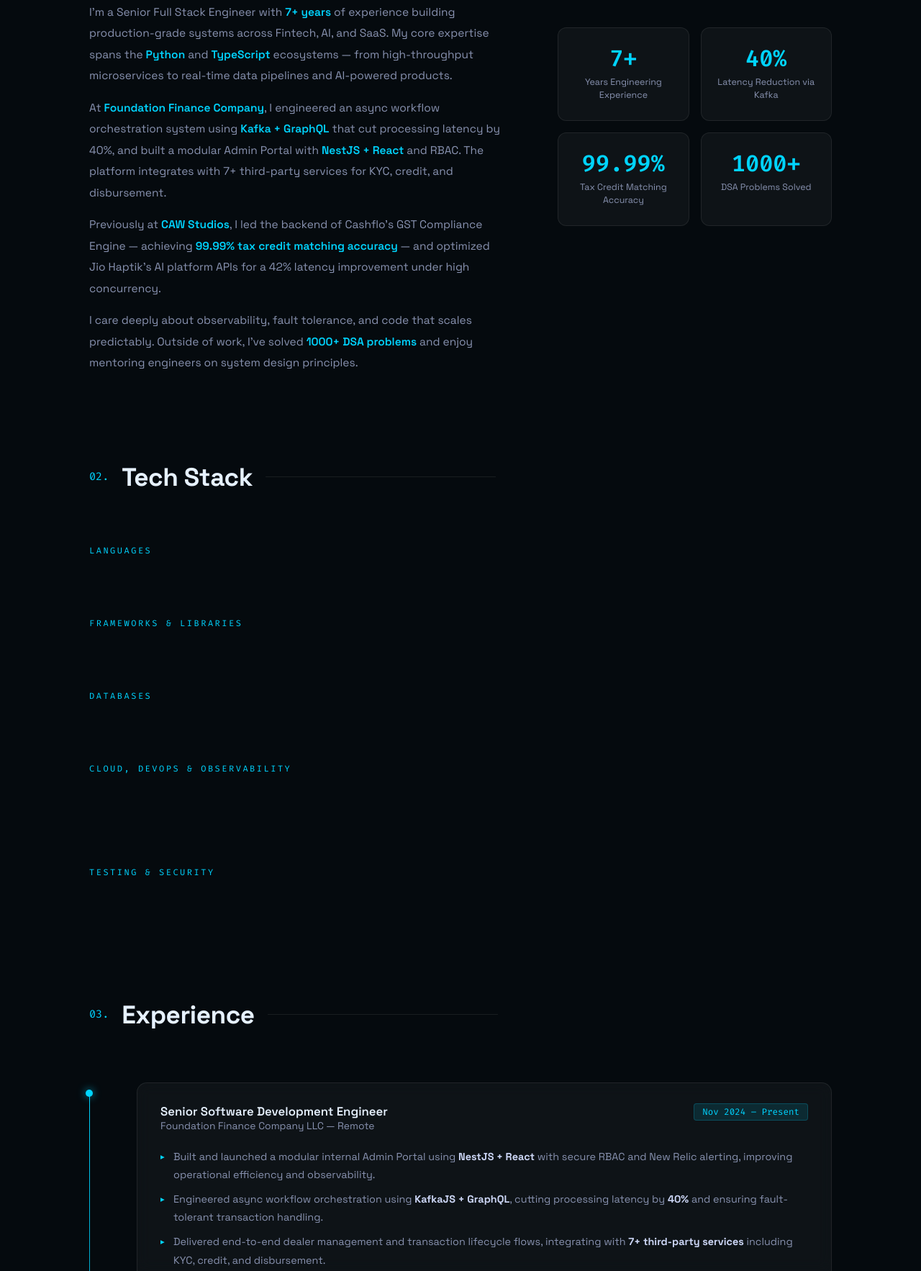
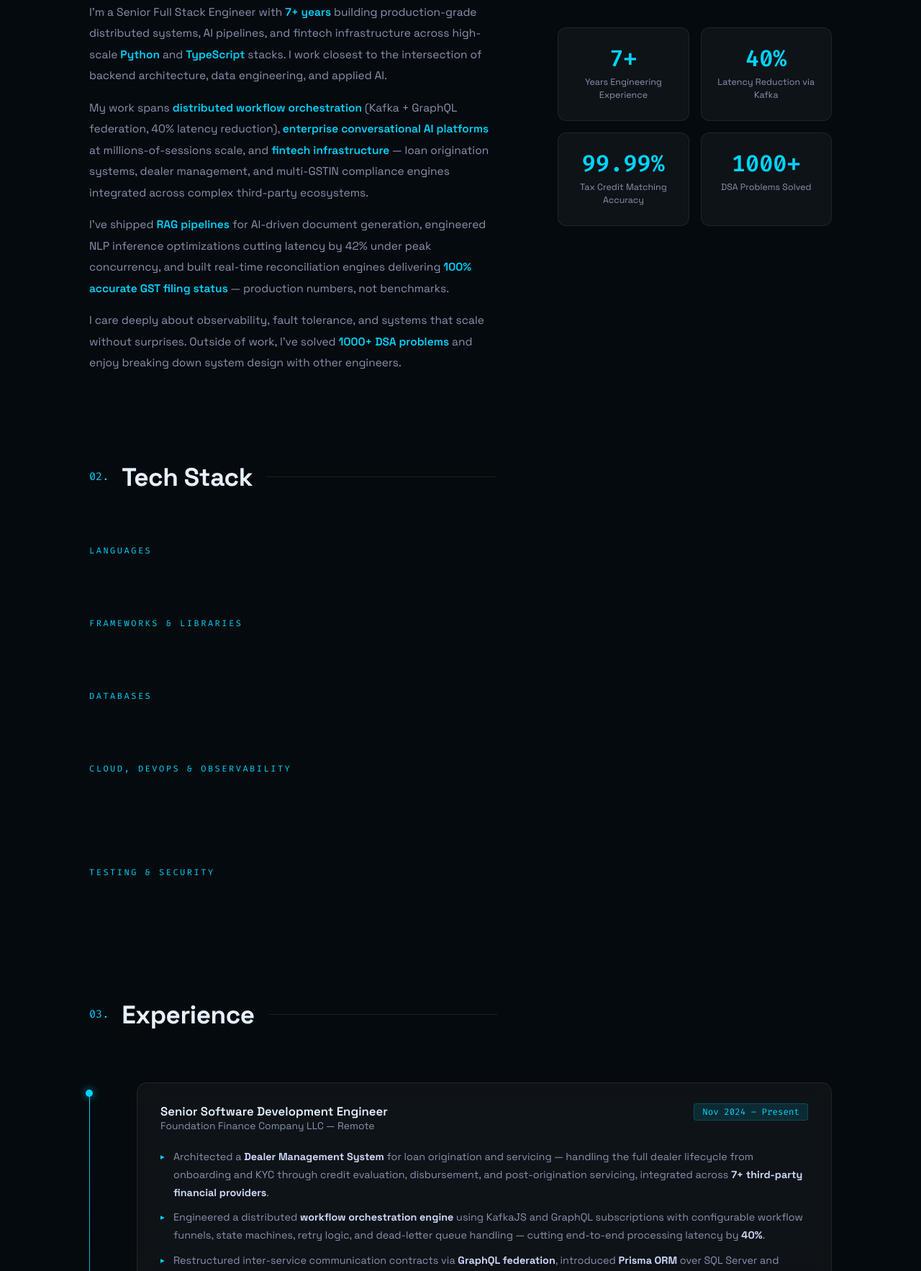
Before and after one commit to GagandeepSM/gagandeepsm.github.io, a plain HTML site: page index.html in a window 1280 px wide. Shown: the part 1034-2800 px from the top of the page at 72% size. Drawn offline with nearby package versions, Linux system fonts and the light colour scheme.

Commit message:
Upgrade experience bullets with full technical depth, anonymise freelance role

```diff
--- a/index.html
+++ b/index.html
@@ -659,7 +659,7 @@
     <div id="tsparticles"></div>
     <div class="hero-content">
       <p class="hero-tag" id="hTag">// Hi, my name is</p>
-      <h1 class="hero-name" id="hName">Gagandeep SM.</h1>
+      <h1 class="hero-name" id="hName">Gagandeep</h1>
       <h2 class="hero-subtitle" id="hSub">
         I build <span class="typed" id="typed"></span><span class="cursor-blink"></span>
       </h2>
@@ -689,26 +689,28 @@
     <div class="about-grid">
       <div class="about-text">
         <p>
-          I'm a Senior Full Stack Engineer with <strong>7+ years</strong> of experience building
-          production-grade systems across Fintech, AI, and SaaS. My core expertise spans the
-          <strong>Python</strong> and <strong>TypeScript</strong> ecosystems — from high-throughput
-          microservices to real-time data pipelines and AI-powered products.
+          I'm a Senior Full Stack Engineer with <strong>7+ years</strong> building production-grade
+          distributed systems, AI pipelines, and fintech infrastructure across high-scale
+          <strong>Python</strong> and <strong>TypeScript</strong> stacks. I work closest to the
+          intersection of backend architecture, data engineering, and applied AI.
         </p>
         <p>
-          At <strong>Foundation Finance Company</strong>, I engineered an async workflow
-          orchestration system using <strong>Kafka + GraphQL</strong> that cut processing latency
-          by 40%, and built a modular Admin Portal with <strong>NestJS + React</strong> and RBAC.
-          The platform integrates with 7+ third-party services for KYC, credit, and disbursement.
+          My work spans <strong>distributed workflow orchestration</strong> (Kafka + GraphQL
+          federation, 40% latency reduction), <strong>enterprise conversational AI platforms</strong>
+          at millions-of-sessions scale, and <strong>fintech infrastructure</strong> — loan
+          origination systems, dealer management, and multi-GSTIN compliance engines integrated
+          across complex third-party ecosystems.
         </p>
         <p>
-          Previously at <strong>CAW Studios</strong>, I led the backend of Cashflo's GST Compliance
-          Engine — achieving <strong>99.99% tax credit matching accuracy</strong> — and optimized
-          Jio Haptik's AI platform APIs for a 42% latency improvement under high concurrency.
+          I've shipped <strong>RAG pipelines</strong> for AI-driven document generation, engineered
+          NLP inference optimizations cutting latency by 42% under peak concurrency, and built
+          real-time reconciliation engines delivering <strong>100% accurate GST filing status</strong>
+          — production numbers, not benchmarks.
         </p>
         <p>
-          I care deeply about observability, fault tolerance, and code that scales predictably.
-          Outside of work, I've solved <strong>1000+ DSA problems</strong> and enjoy mentoring
-          engineers on system design principles.
+          I care deeply about observability, fault tolerance, and systems that scale without
+          surprises. Outside of work, I've solved <strong>1000+ DSA problems</strong> and enjoy
+          breaking down system design with other engineers.
         </p>
       </div>
       <div class="about-stats">
@@ -822,9 +824,10 @@
             <span class="t-period">Nov 2024 &ndash; Present</span>
           </div>
           <ul class="t-bullets">
-            <li>Built and launched a modular internal Admin Portal using <strong>NestJS + React</strong> with secure RBAC and New Relic alerting, improving operational efficiency and observability.</li>
-            <li>Engineered async workflow orchestration using <strong>KafkaJS + GraphQL</strong>, cutting processing latency by <strong>40%</strong> and ensuring fault-tolerant transaction handling.</li>
-            <li>Delivered end-to-end dealer management and transaction lifecycle flows, integrating with <strong>7+ third-party services</strong> including KYC, credit, and disbursement.</li>
+            <li>Architected a <strong>Dealer Management System</strong> for loan origination and servicing — handling the full dealer lifecycle from onboarding and KYC through credit evaluation, disbursement, and post-origination servicing, integrated across <strong>7+ third-party financial providers</strong>.</li>
+            <li>Engineered a distributed <strong>workflow orchestration engine</strong> using KafkaJS and GraphQL subscriptions with configurable workflow funnels, state machines, retry logic, and dead-letter queue handling — cutting end-to-end processing latency by <strong>40%</strong>.</li>
+            <li>Restructured inter-service communication contracts via <strong>GraphQL federation</strong>, introduced <strong>Prisma ORM</strong> over SQL Server and MongoDB for type-safe multi-database access, and enforced CQRS patterns across critical transaction flows.</li>
+            <li>Built a modular <strong>Admin Portal</strong> (NestJS + React) with granular RBAC, enabling ops teams to configure workflow stages, manage dealer pipelines, and monitor SLA adherence — instrumented with <strong>New Relic</strong> for distributed tracing and anomaly alerting.</li>
           </ul>
         </div>
       </div>
@@ -840,7 +843,9 @@
             <span class="t-period">Jan 2026 &ndash; Feb 2026</span>
           </div>
           <ul class="t-bullets">
-            <li>Designed and implemented document generation systems using <strong>RAG architecture</strong> with FastAPI and Dagster, enabling context-aware policy drafting and automated knowledge retrieval workflows.</li>
+            <li>Architected end-to-end <strong>RAG pipelines</strong> for automated policy document generation — integrating vector-based semantic retrieval with an underlying LLM to produce context-aware, structured policy outputs at scale.</li>
+            <li>Designed multi-stage data orchestration workflows using <strong>Dagster</strong> and <strong>n8n</strong>, enabling reliable document ingestion, chunking, embedding, and retrieval across heterogeneous corpora with full lineage tracking.</li>
+            <li>Built a <strong>FastAPI</strong> inference layer with async request handling, streaming responses, and configurable retrieval strategies — similarity threshold, top-k, and MMR reranking.</li>
           </ul>
         </div>
       </div>
@@ -856,9 +861,10 @@
             <span class="t-period">May 2023 &ndash; Sep 2024</span>
           </div>
           <ul class="t-bullets">
-            <li>Led backend architecture of <strong>Cashflo's GST Compliance Engine</strong>; achieved <strong>99.99% accuracy</strong> in tax credit matching with real-time validations.</li>
-            <li>Optimized API performance on <strong>Jio Haptik's AI platform</strong>, reducing latency by <strong>42%</strong> under high concurrency loads.</li>
-            <li>Drove observability improvements using <strong>Elastic Stack + New Relic</strong>, increasing uptime to <strong>99.95%</strong>.</li>
+            <li>Led backend engineering on a high-scale <strong>Conversational AI platform</strong> — designed and deployed enterprise-grade AI chatbots for <strong>12+ marquee clients</strong> across banking, insurance, FMCG, automotive, and entertainment verticals, handling millions of monthly active sessions.</li>
+            <li>Engineered <strong>NLP pipeline optimizations</strong> for intent classification and entity extraction, reducing inference latency by <strong>42%</strong> under peak concurrency via connection pooling, async I/O, and multi-tier response caching.</li>
+            <li>Designed a <strong>multi-tenant webhook orchestration layer</strong> with real-time CRM and third-party API integrations — achieving <strong>99.95% uptime</strong> via circuit breaker patterns and Elastic Stack + New Relic observability.</li>
+            <li>Architected a real-time <strong>GST Compliance Engine</strong> in partnership with Signzy and LogiTax — delivering <strong>100% accurate GST filing status</strong> and filing scores via GSTR-2A/2B reconciliation, ITC validation, and automated anomaly flagging across multi-GSTIN B2B workflows.</li>
           </ul>
         </div>
       </div>
@@ -868,15 +874,16 @@
         <div class="t-card">
           <div class="t-header">
             <div>
-              <div class="t-role">Full Stack Developer</div>
-              <div class="t-company">PeoplePerHour, Inc &mdash; Remote</div>
+              <div class="t-role">Full Stack Engineer</div>
+              <div class="t-company">Contract &mdash; Remote</div>
             </div>
             <span class="t-period">Jun 2019 &ndash; Apr 2023</span>
           </div>
           <ul class="t-bullets">
-            <li>Delivered <strong>20+ production-grade backend systems</strong> using Django, Flask, FastAPI with clean API contracts and scalable microservice architecture.</li>
-            <li>Built full-stack apps with <strong>React + NestJS</strong>, reducing TTFB by 40% and boosting customer engagement.</li>
-            <li>Implemented advanced database optimization via indexing, partitioning, and caching, improving query performance by <strong>25%</strong>.</li>
+            <li>Designed and delivered <strong>20+ production backend systems</strong> using Django, FastAPI, and Flask — REST and GraphQL API layers, background task pipelines with <strong>Celery + Redis</strong>, and multi-database schemas across PostgreSQL and MongoDB.</li>
+            <li>Built and shipped full-stack products with <strong>React</strong> frontends and NestJS/Node backends — applied SSR strategies, CDN caching, and query plan analysis to cut TTFB by <strong>40%</strong>.</li>
+            <li>Implemented advanced <strong>database performance engineering</strong>: composite indexing, table partitioning, query plan optimization, and Redis-layer caching — yielding <strong>25%+ throughput improvement</strong> on high-read workloads.</li>
+            <li>Designed <strong>OAuth2/JWT-secured multi-tenant API architectures</strong> with RBAC, rate limiting, and audit logging — deployed on <strong>AWS</strong> (EC2, RDS, S3, Lambda) with Jenkins CI/CD pipelines.</li>
           </ul>
         </div>
       </div>
```
